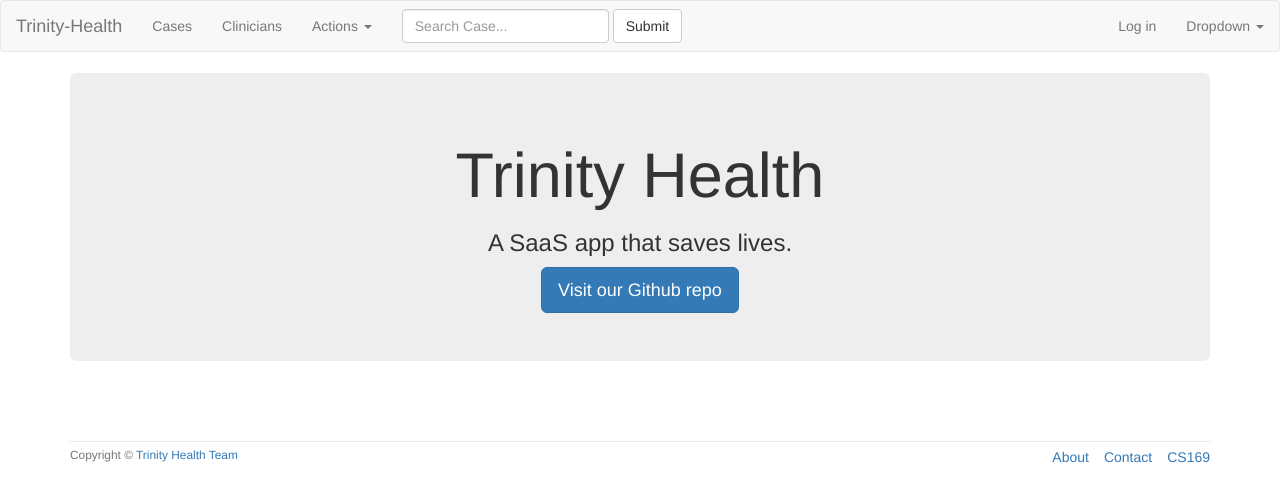
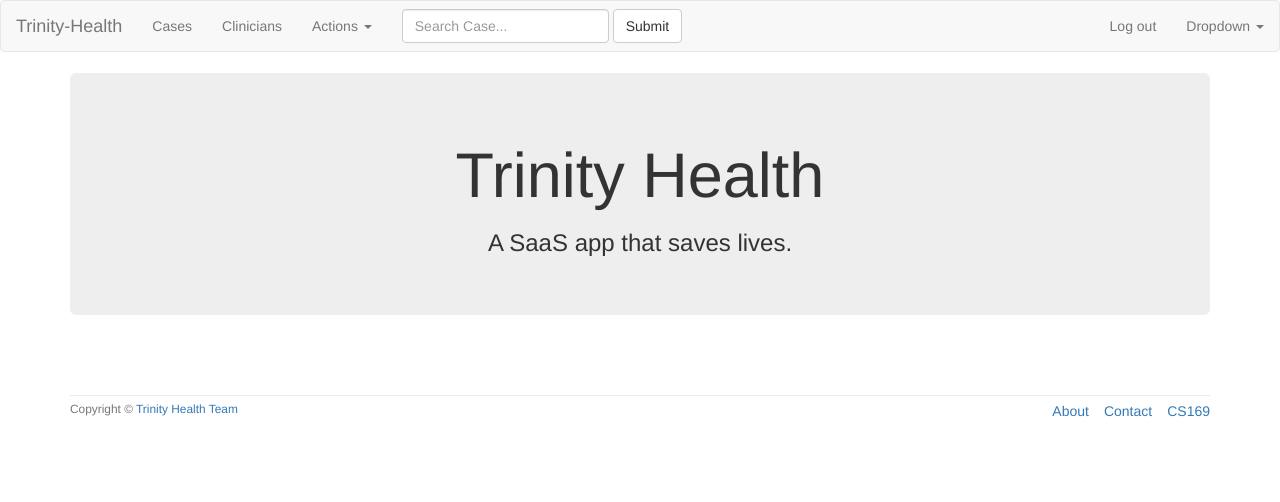
Before and after one commit to pro-vi/Trinity-Health, a Rails app: page / in a window 1280 px wide. Shown: the top 502 px of the page. Run offline with Rails 7, Linux system fonts and the light colour scheme; a user stored in the database is signed in; style sheets or scripts are compiled from the project's sources; some libraries are stand-ins or nearby versions.

Commit message:
added sign out button

```diff
--- a/app/views/layouts/_navigation.html.erb
+++ b/app/views/layouts/_navigation.html.erb
@@ -39,7 +39,11 @@
         </form>
       <% end %>
       <ul class="nav navbar-nav navbar-right">
-        <li><a href="/clinicians/sign_in">Log in</a></li>
+        <% if clinician_signed_in? %>
+          <li><a href="/clinicians/sign_out">Log out</a></li>
+        <% else %>
+          <li><a href="/clinicians/sign_in">Log in</a></li>
+        <% end %>
         <li class="dropdown">
           <a href="#" class="dropdown-toggle" data-toggle="dropdown" role="button" aria-haspopup="true" aria-expanded="false">Dropdown <span class="caret"></span></a>
           <ul class="dropdown-menu">
--- a/app/views/pages/home.html.erb
+++ b/app/views/pages/home.html.erb
@@ -1,5 +1,4 @@
 <div class="jumbotron text-center">
   <h1>Trinity Health</h1>
   <h3>A SaaS app that saves lives.</h3>
-  <%= link_to "Visit our Github repo", "https://github.com/ProvidenceXz/Trinity-Health", class: "btn btn-primary btn-lg" %>
 </div>
```
Also changed, not shown: 1 other file.
